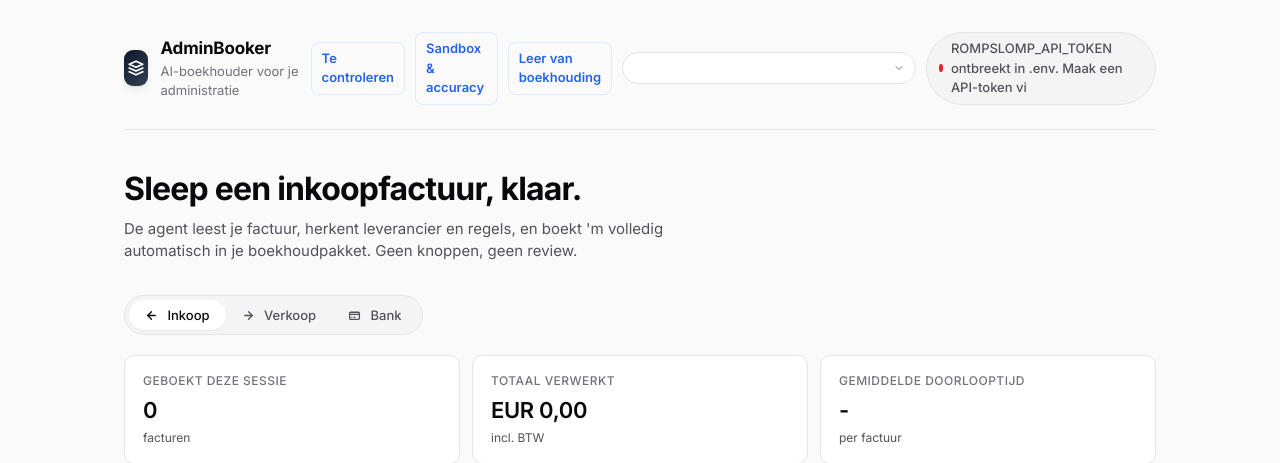
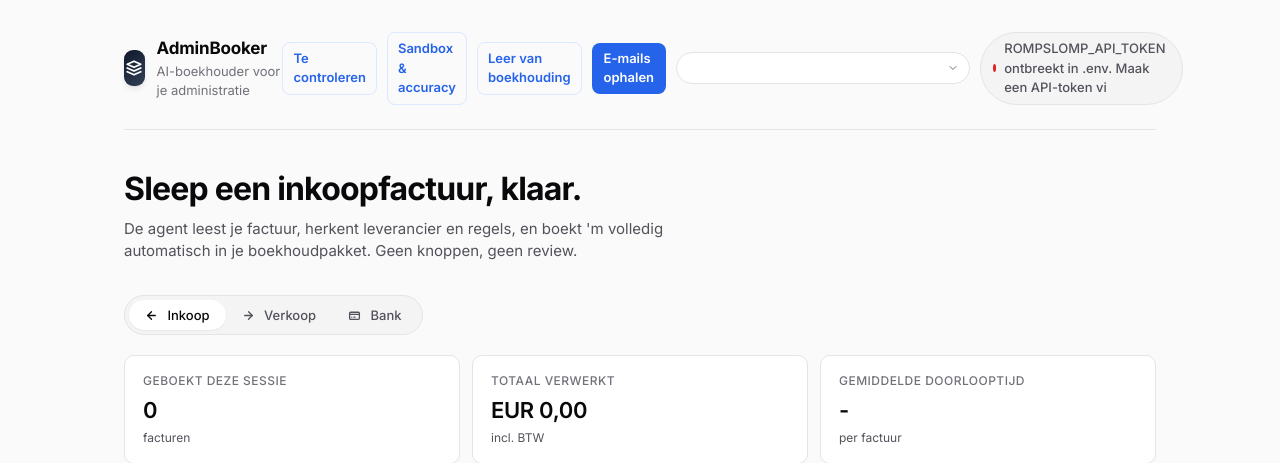
Before and after one commit to kajmaster/adminbooker, a Flask app: page / in a window 1280 px wide. Shown: the top 463 px of the page. Run offline with Flask 3, Linux system fonts and the light colour scheme.

Commit message:
Add files via upload

```diff
--- a/templates/index.html
+++ b/templates/index.html
@@ -243,6 +243,10 @@
         <a href="/ijk" title="Leer van je eigen geboekte facturen"
            style="font-size:13px;font-weight:600;color:#2563eb;text-decoration:none;
                   padding:6px 10px;border:1px solid #dbeafe;border-radius:8px">Leer van boekhouding</a>
+        <a href="#" id="email-poll-btn" title="Lees nieuwe facturen uit je e-mail en boek ze"
+           style="font-size:13px;font-weight:600;color:#fff;background:#2563eb;text-decoration:none;
+                  padding:6px 12px;border-radius:8px"
+           onclick="event.preventDefault();var b=this,t=b.textContent;b.textContent='Ophalen…';b.style.opacity=.7;fetch('/api/email/poll',{method:'POST'}).then(function(r){return r.json();}).then(function(j){if(j.ok){alert('Klaar: '+(j.verwerkt||0)+' geboekt, '+(j.overgeslagen||0)+' overgeslagen, '+(j.fouten||0)+' fout(en). Bekijk ze onder ‘Te controleren’.');}else{alert('Mislukt: '+(j.error||'onbekend'));}}).catch(function(e){alert('Fout: '+e);}).then(function(){b.textContent=t;b.style.opacity=1;});return false;">E-mails ophalen</a>
         {% if auth_on %}
         <a href="/logout" title="Uitloggen"
            style="font-size:13px;font-weight:500;color:#6b7280;text-decoration:none;
```
